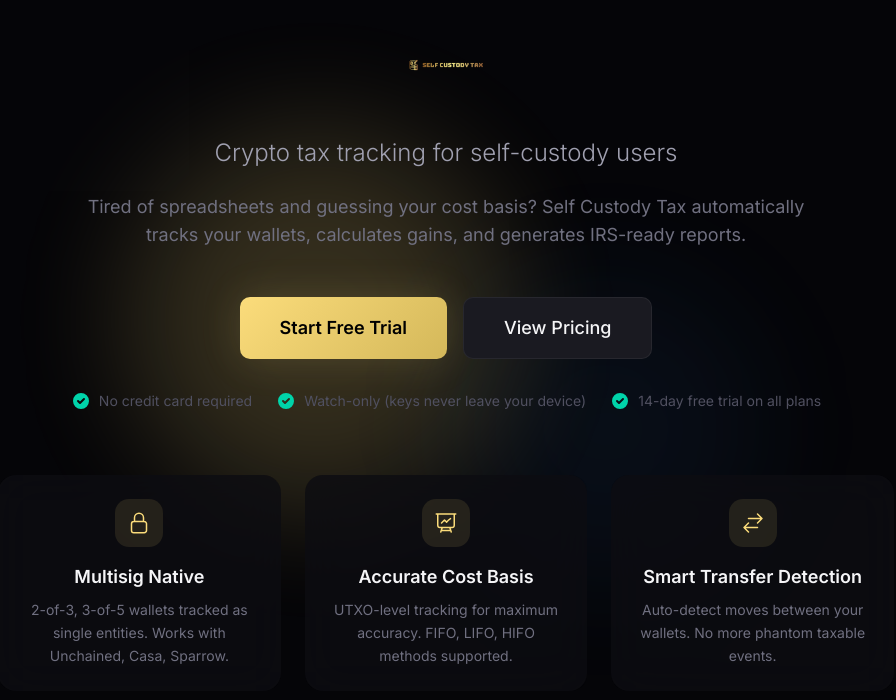
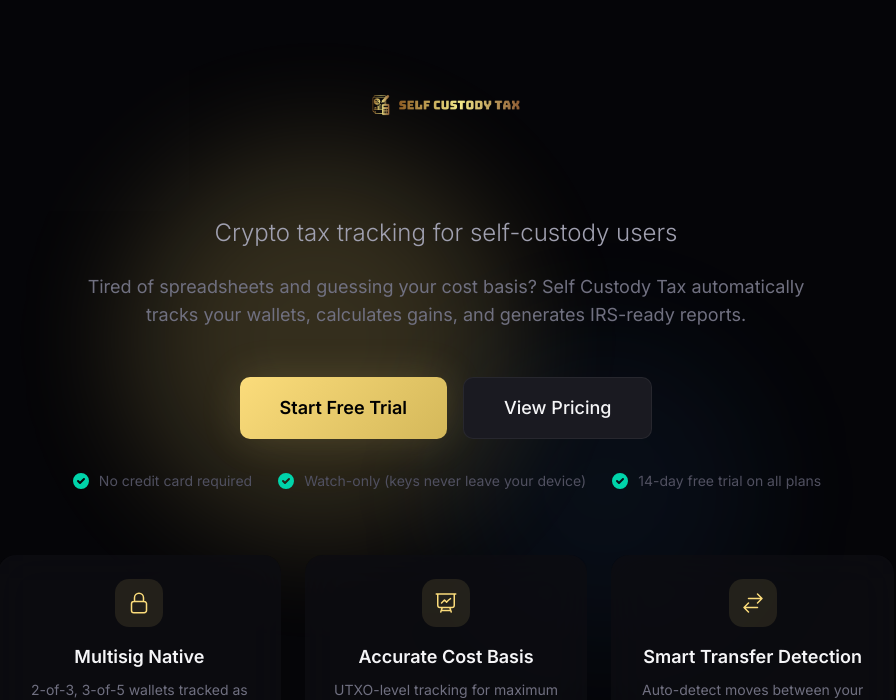
Before and after one commit to kiwihodl/self-custody-tax, a Next.js app: page / in a window 1280 px wide. Shown: the part 103-803 px from the top of the page, without its empty margins (194-1090 px from the left). Built offline with nearby package versions, Linux system fonts and the light colour scheme.

Commit message:
fix: Make landing page logo much larger

```diff
--- a/src/app/page.tsx
+++ b/src/app/page.tsx
@@ -20,9 +20,9 @@ export default function Home() {
               <Image
                 src="/logo-full.png"
                 alt="Self Custody Tax"
-                width={320}
-                height={80}
-                className="h-16 md:h-20 w-auto"
+                width={500}
+                height={125}
+                className="h-24 md:h-32 lg:h-40 w-auto"
                 priority
               />
             </div>
```
